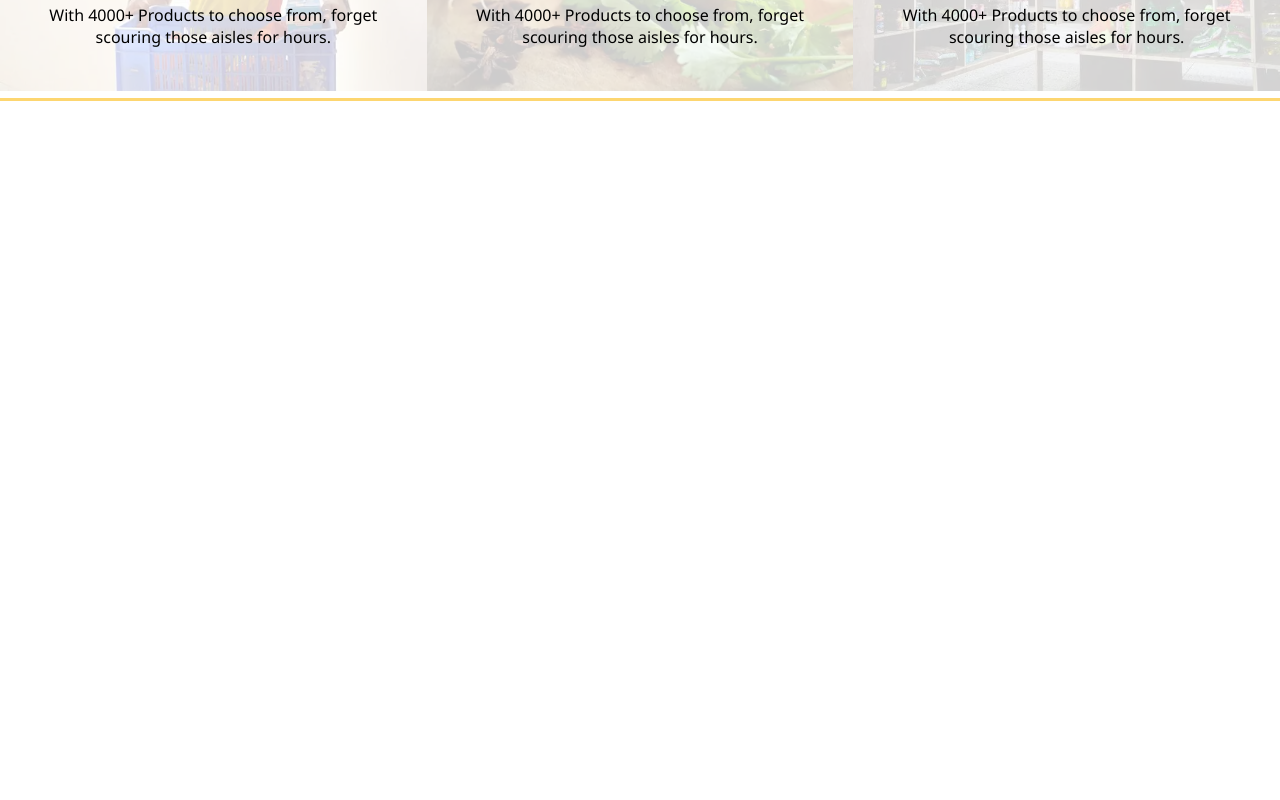
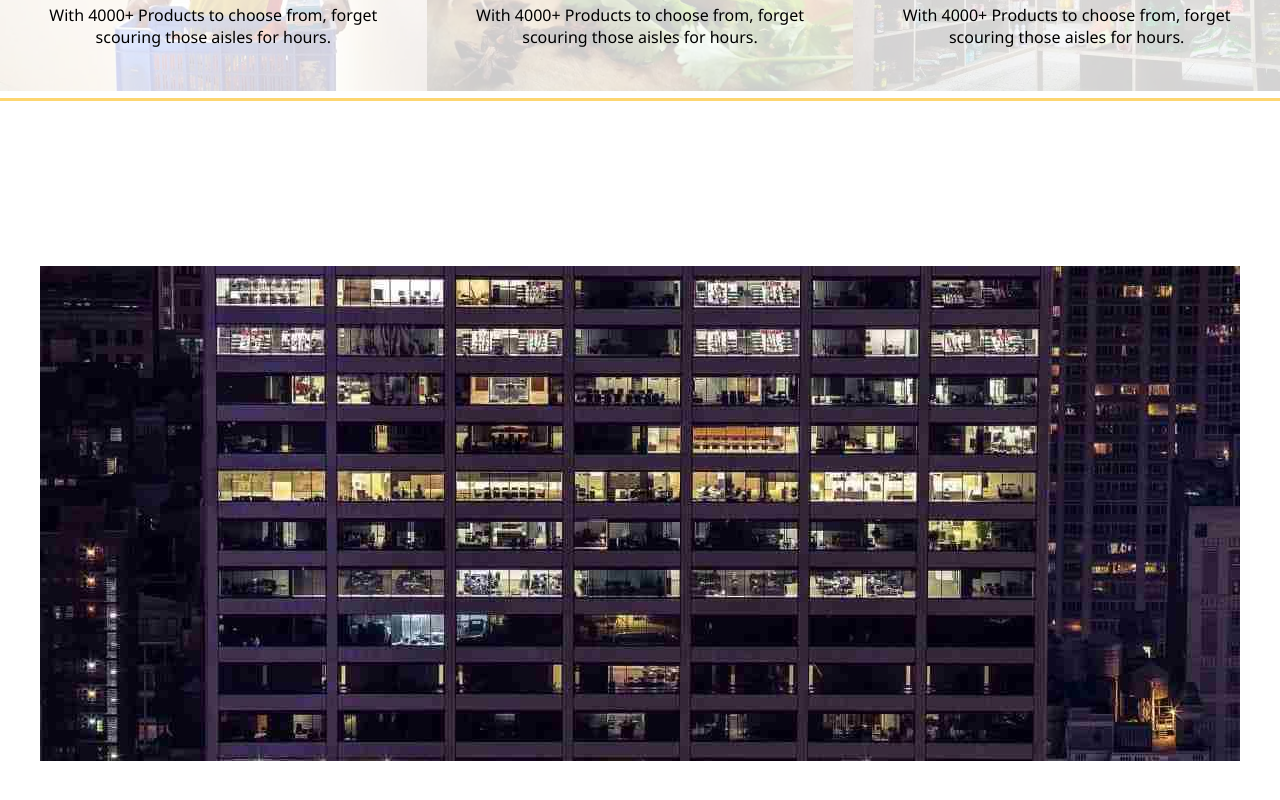
Before and after one commit to hosenmdaltaf/chaldal, a React (Create React App) app: page / in a window 1280 px wide. Shown: the part 1643-2443 px from the top of the page. Before the commit the page ends 1909 px from the top, so only its background shows below. Built offline with nearby package versions, Linux system fonts and the light colour scheme.

Commit message:
latest update

```diff
--- a/src/App.js
+++ b/src/App.js
@@ -4,6 +4,7 @@ import Category from './Category';
 import Header from './Header';
 import Orderslider from './Orderslider';
 import Specialofferslide from './Specialofferslide';
+import Support from './Support';
 import Whypepole from './Whypepole';
 
 
@@ -15,6 +16,7 @@ function App() {
      <Orderslider/>
      <Specialofferslide/>
      <Whypepole/>
+     <Support/>
     </div>
   );
 }
--- /dev/null
+++ b/src/Support.js
@@ -0,0 +1,11 @@
+import React from 'react'
+
+function Support() {
+    return (
+        <div>
+            <img className="supportimg" src="img/banner-corporate-page.jpg" alt="support"/>
+        </div>
+    )
+}
+
+export default Support
--- a/src/index.css
+++ b/src/index.css
@@ -308,3 +308,14 @@ border-bottom: 3px solid #fdd670;
 .cardstexts p{
   margin-bottom: 30px;
 }
+
+.supportimg{
+  background-size: cover;
+background-position: center;
+position: relative;
+padding-bottom: 80px;
+}
+/* apps add seaction--------------------------------- */
+.appsadd{
+
+}
```
Also changed, not shown: src/Appsadd.js (added, +25 -0 lines), public/img/banner-corporate-page.jpg (added).
